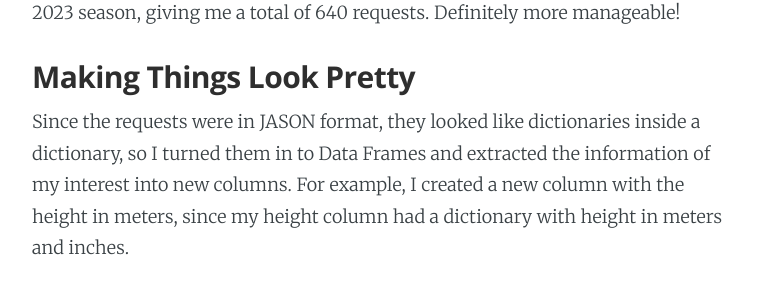
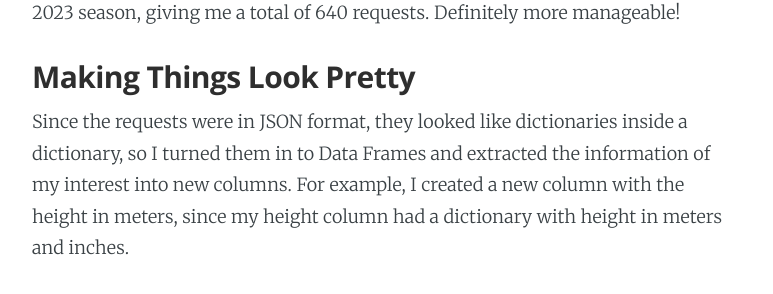
Before and after one commit to isaacaguilar97/my-blog, a Jekyll site: the page built from _posts/2023-12-11-NBA-Data-Extraction-and-Cleaning.md, in a window 1280 px wide and 900 px high, scrolled down 2163 px. Shown: the part 150-444 px from the top of the window, without its empty margins (253-1026 px from the left). Built offline with Jekyll 4.4.1, drawn with Linux system fonts in a browser that asks for light colours; nearby versions of some CDN libraries.

Commit message:
quick grammar fix

```diff
--- a/_posts/2023-12-11-NBA-Data-Extraction-and-Cleaning.md
+++ b/_posts/2023-12-11-NBA-Data-Extraction-and-Cleaning.md
@@ -32,7 +32,7 @@ categories: isaac
 
 <h3 id="Clean Up">Making Things Look Pretty</h3>
 
-<p>Since the requests were in JASON format, they looked like dictionaries inside a dictionary, so I turned them in to Data Frames and extracted the information of my interest into new columns. For example, I created a new column with the height in meters, since my height column had a dictionary with height in meters and inches.</p>
+<p>Since the requests were in JSON format, they looked like dictionaries inside a dictionary, so I turned them in to Data Frames and extracted the information of my interest into new columns. For example, I created a new column with the height in meters, since my height column had a dictionary with height in meters and inches.</p>
 
 <pre>
     {% highlight python %}
```
